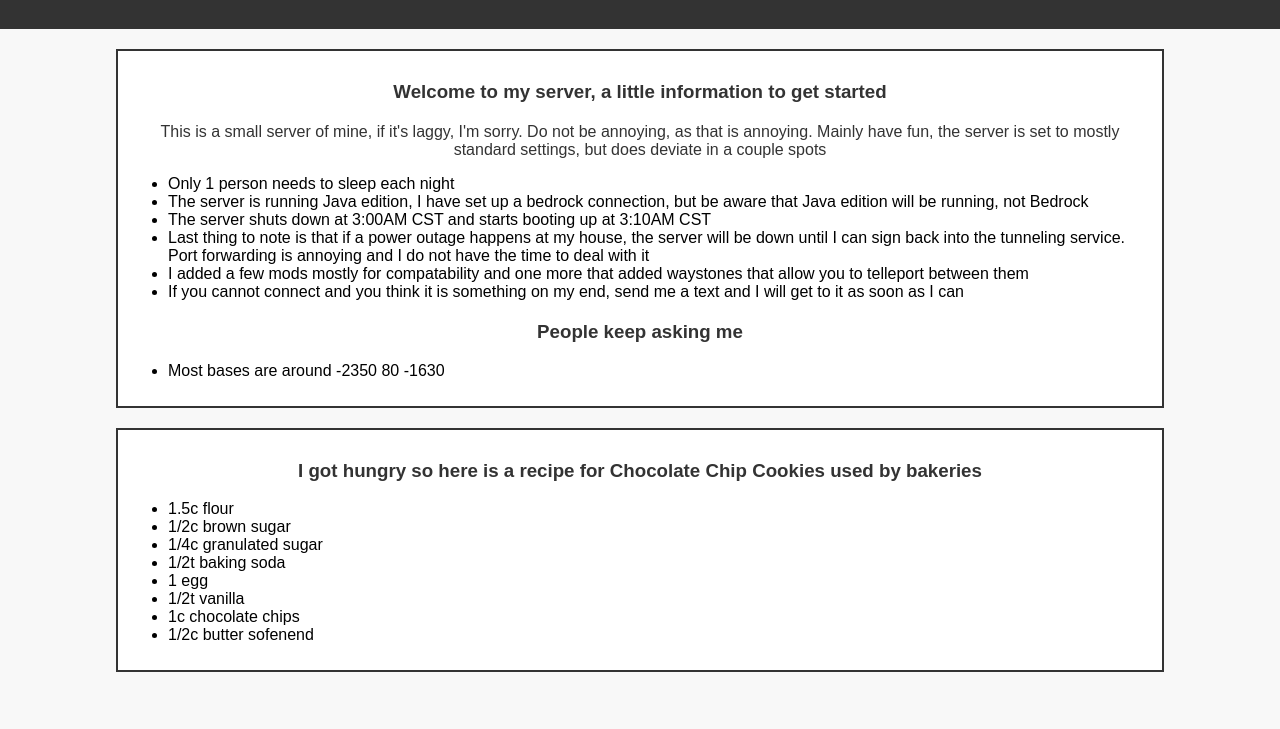
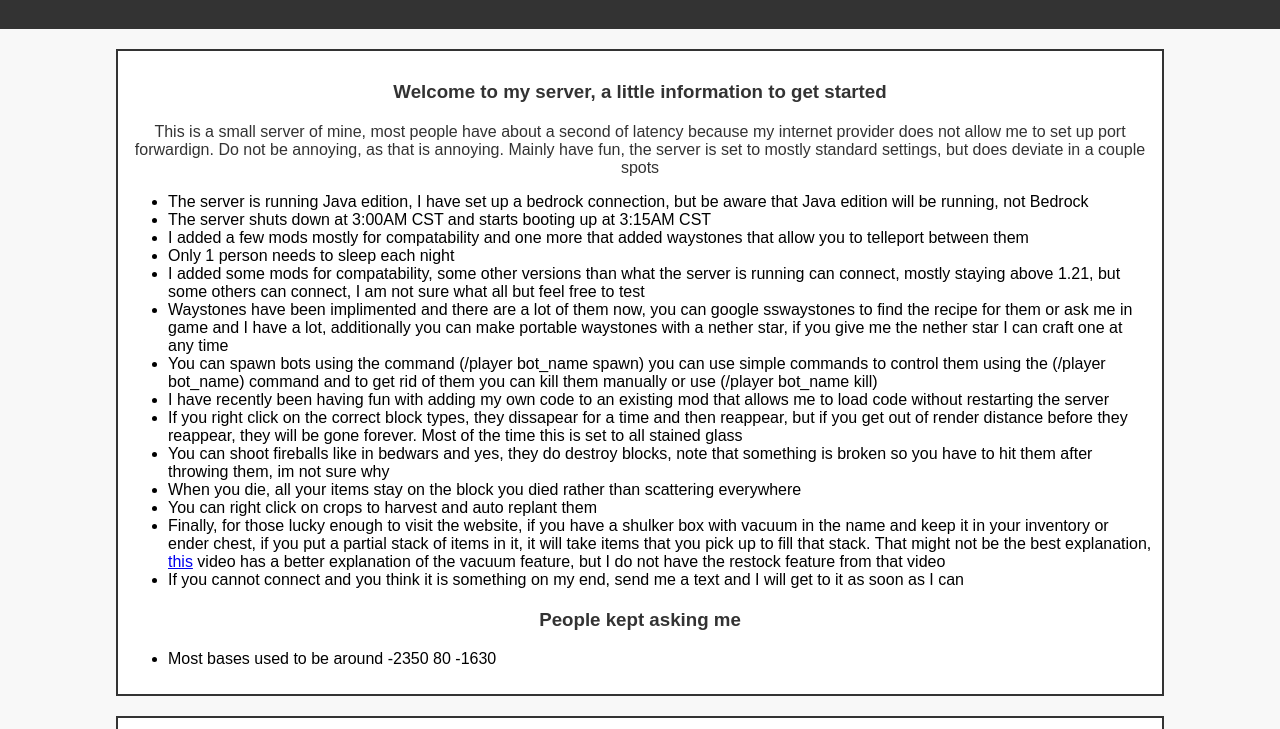
Before and after one commit to Tybtt1/Tybtt1.github.io, a plain HTML site: page index.html in a window 1280 px wide. Shown: the part 71-800 px from the top of the page. Drawn offline with Linux system fonts and the light colour scheme.

Commit message:
Update index.html
added a lot more text to keep updated with current changes

```diff
--- a/index.html
+++ b/index.html
@@ -49,18 +49,26 @@
 
     <div class="container">
         <h3>Welcome to my server, a little information to get started</h3>
-        <p>This is a small server of mine, if it's laggy, I'm sorry. Do not be annoying, as that is annoying. Mainly have fun, the server is set to mostly standard settings, but does deviate in a couple spots</p>
+        <p>This is a small server of mine, most people have about a second of latency because my internet provider does not allow me to set up port forwardign. Do not be annoying, as that is annoying. Mainly have fun, the server is set to mostly standard settings, but does deviate in a couple spots</p>
         <ul>
+            <li>The server is running Java edition, I have set up a bedrock connection, but be aware that Java edition will be running, not Bedrock</li>
+            <li>The server shuts down at 3:00AM CST and starts booting up at 3:15AM CST</li>
+            <li>I added a few mods mostly for compatability and one more that added waystones that allow you to telleport between them</li>
             <li>Only 1 person needs to sleep each night</li>
-            <li>The server is running Java edition, I have set up a bedrock connection, but be aware that Java edition will be running, not Bedrock</li>
-            <li>The server shuts down at 3:00AM CST and starts booting up at 3:10AM CST</li>
-            <li>Last thing to note is that if a power outage happens at my house, the server will be down until I can sign back into the tunneling service. Port forwarding is annoying and I do not have the time to deal with it</li>
-            <li>I added a few mods mostly for compatability and one more that added waystones that allow you to telleport between them</li>
+            <li>I added some mods for compatability, some other versions than what the server is running can connect, mostly staying above 1.21, but some others can connect, I am not sure what all but feel free to test</li>
+            <li>Waystones have been implimented and there are a lot of them now, you can google sswaystones to find the recipe for them or ask me in game and I have a lot, additionally you can make portable waystones with a nether star, if you give me the nether star I can craft one at any time</li>
+            <li>You can spawn bots using the command (/player bot_name spawn) you can use simple commands to control them using the (/player bot_name) command and to get rid of them you can kill them manually or use (/player bot_name kill)</li>
+            <li>I have recently been having fun with adding my own code to an existing mod that allows me to load code without restarting the server</li>
+            <li>If you right click on the correct block types, they dissapear for a time and then reappear, but if you get out of render distance before they reappear, they will be gone forever. Most of the time this is set to all stained glass</li>
+            <li>You can shoot fireballs like in bedwars and yes, they do destroy blocks, note that something is broken so you have to hit them after throwing them, im not sure why</li>
+            <li>When you die, all your items stay on the block you died rather than scattering everywhere</li>
+            <li>You can right click on crops to harvest and auto replant them</li>
+            <li>Finally, for those lucky enough to visit the website, if you have a shulker box with vacuum in the name and keep it in your inventory or ender chest, if you put a partial stack of items in it, it will take items that you pick up to fill that stack. That might not be the best explanation, <a href="https://youtu.be/FMu8T8KriQY?si=Zrz5qzQV6wedaFc0&t=143">this</a> video has a better explanation of the vacuum feature, but I do not have the restock feature from that video</li>
             <li>If you cannot connect and you think it is something on my end, send me a text and I will get to it as soon as I can</li>
         </ul>
-        <h3>People keep asking me</h3>
+        <h3>People kept asking me</h3>
         <ul>
-            <li>Most bases are around -2350 80 -1630</li>
+            <li>Most bases used to be around -2350 80 -1630</li>
         </ul>
     </div>
  <div class="container">
```
